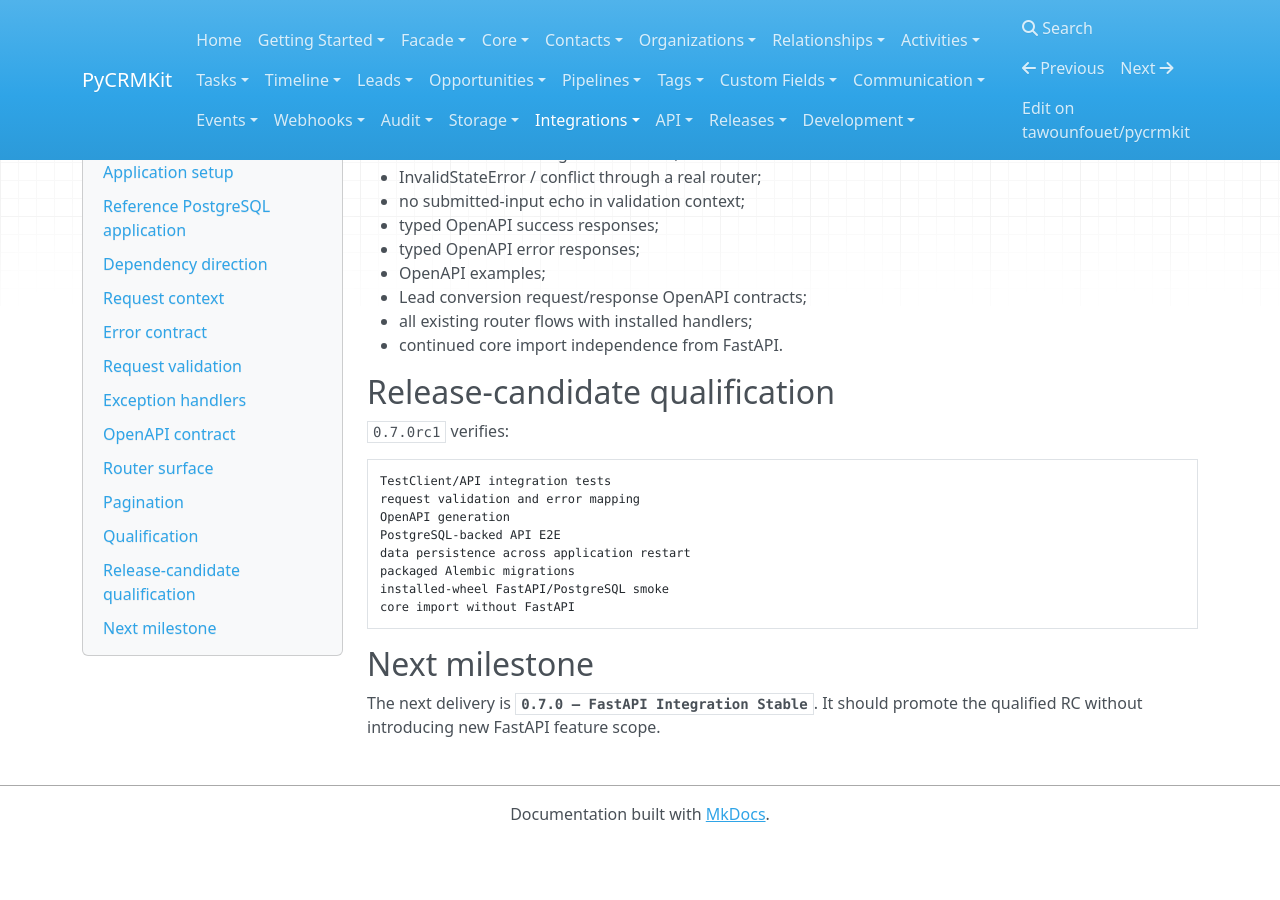
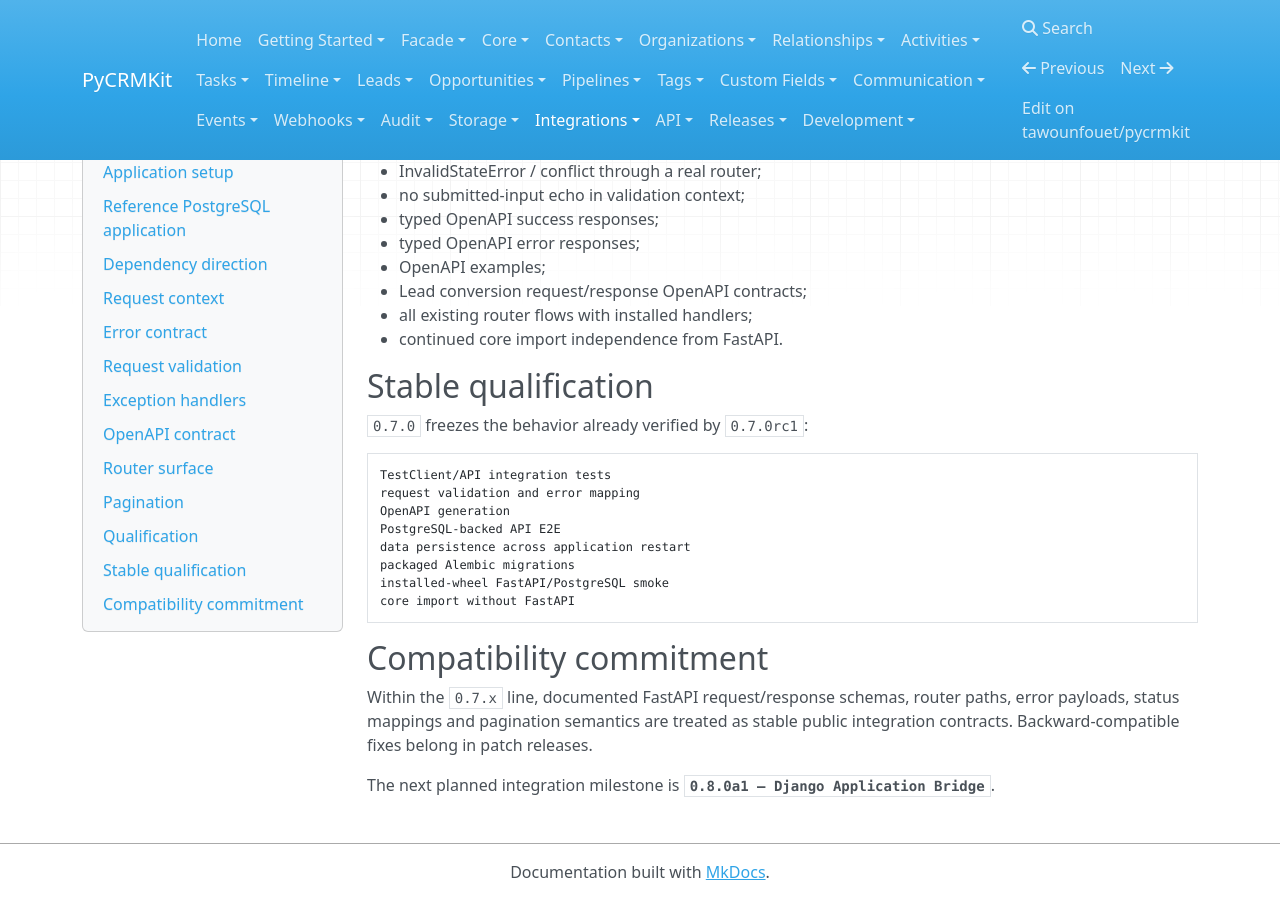
Before and after one commit to tawounfouet/pycrmkit, an MkDocs documentation site: the page built from docs/integrations/fastapi.md, in a window 1280 px wide and 900 px high, scrolled down 6052 px. Built offline with MkDocs 1.6.1, drawn with Linux system fonts in a browser that asks for light colours; nearby versions of some CDN libraries; before the commit the page ends 6894 px from its top, so only the background shows below that; some of the changed text lies outside the part shown.

Commit message:
docs(fastapi): freeze 0.7.0 stable contract

````diff
--- a/docs/integrations/fastapi.md
+++ b/docs/integrations/fastapi.md
@@ -16,7 +16,7 @@
 
 does not import FastAPI.
 
-## 0.7.0rc1 scope
+## 0.7.0 stable scope
 
 The FastAPI integration now provides:
 
@@ -44,9 +44,10 @@
 0.7.0b1  reusable routers
 0.7.0b2  OpenAPI + error mapping
 0.7.0rc1 PostgreSQL example + API E2E
+0.7.0    stable integration
 ```
 
-The release candidate adds the reference PostgreSQL application and API E2E required by the FastAPI stable gate.
+`0.7.0` promotes the fully qualified release candidate without adding new FastAPI feature scope.
 
 ## Application setup
 
@@ -76,7 +77,7 @@
 
 ## Reference PostgreSQL application
 
-The release candidate includes:
+The stable integration includes:
 
 ```text
 examples/fastapi_postgres/
@@ -114,8 +115,7 @@
 checks database connectivity and disposes the SQLAlchemy Engine cleanly on
 shutdown.
 
-The release-candidate CI path repeats this flow against PostgreSQL 17 and then
-repeats it again with a wheel installed in a clean virtual environment.
+The stable CI path repeats this flow against PostgreSQL 17 and then repeats it again with a wheel installed in a clean virtual environment.
 
 ## Dependency direction
 
@@ -342,9 +342,9 @@
 - all existing router flows with installed handlers;
 - continued core import independence from FastAPI.
 
-## Release-candidate qualification
+## Stable qualification
 
-`0.7.0rc1` verifies:
+`0.7.0` freezes the behavior already verified by `0.7.0rc1`:
 
 ```text
 TestClient/API integration tests
@@ -357,7 +357,11 @@
 core import without FastAPI
 ```
 
-## Next milestone
+## Compatibility commitment
 
-The next delivery is **`0.7.0 — FastAPI Integration Stable`**. It should
-promote the qualified RC without introducing new FastAPI feature scope.
+Within the `0.7.x` line, documented FastAPI request/response schemas, router
+paths, error payloads, status mappings and pagination semantics are treated as
+stable public integration contracts. Backward-compatible fixes belong in patch
+releases.
+
+The next planned integration milestone is **`0.8.0a1 — Django Application Bridge`**.
````
